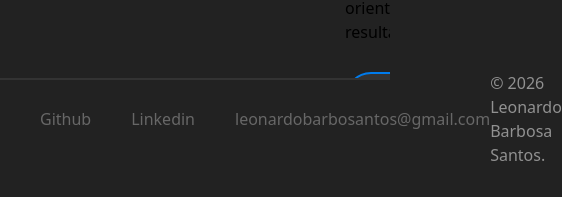
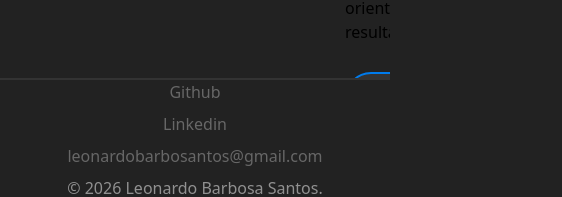
Before and after one commit to leonardobarbosas/portfolio-leosantos, a Next.js app: page / in a window 390 px wide. Shown: the part 686-883 px from the top of the page, 562 px wide, since content can reach past the window. Before the commit the page ends 853 px from the top, so only its background shows below. Built offline with nearby package versions, Linux system fonts and the light colour scheme.

Commit message:
footer com responsividade

```diff
--- a/src/components/footer/Footer.tsx
+++ b/src/components/footer/Footer.tsx
@@ -2,8 +2,8 @@ import Link from "next/link";
 
 export default function Footer() {
   return (
-    <footer className="footer border-t-2 w-full h-20 items-center border-[#333333] hover:border-[#6b6b6b] duration-500 transition-all flex justify-between px-10">
-      <ul className="flex gap-10">
+    <footer className="footer border-t-2 w-full h-20 items-center border-[#333333] hover:border-[#6b6b6b] duration-500 transition-all flex justify-between px-10 [@media(max-width:750px)]:flex-col [@media(max-width:750px)]:gap-2">
+      <ul className="flex gap-10 [@media(max-width:750px)]:flex-col [@media(max-width:750px)]:text-center [@media(max-width:750px)]:gap-2">
         <li>
           <Link
             href="https://github.com/leonardobarbosas"
```
